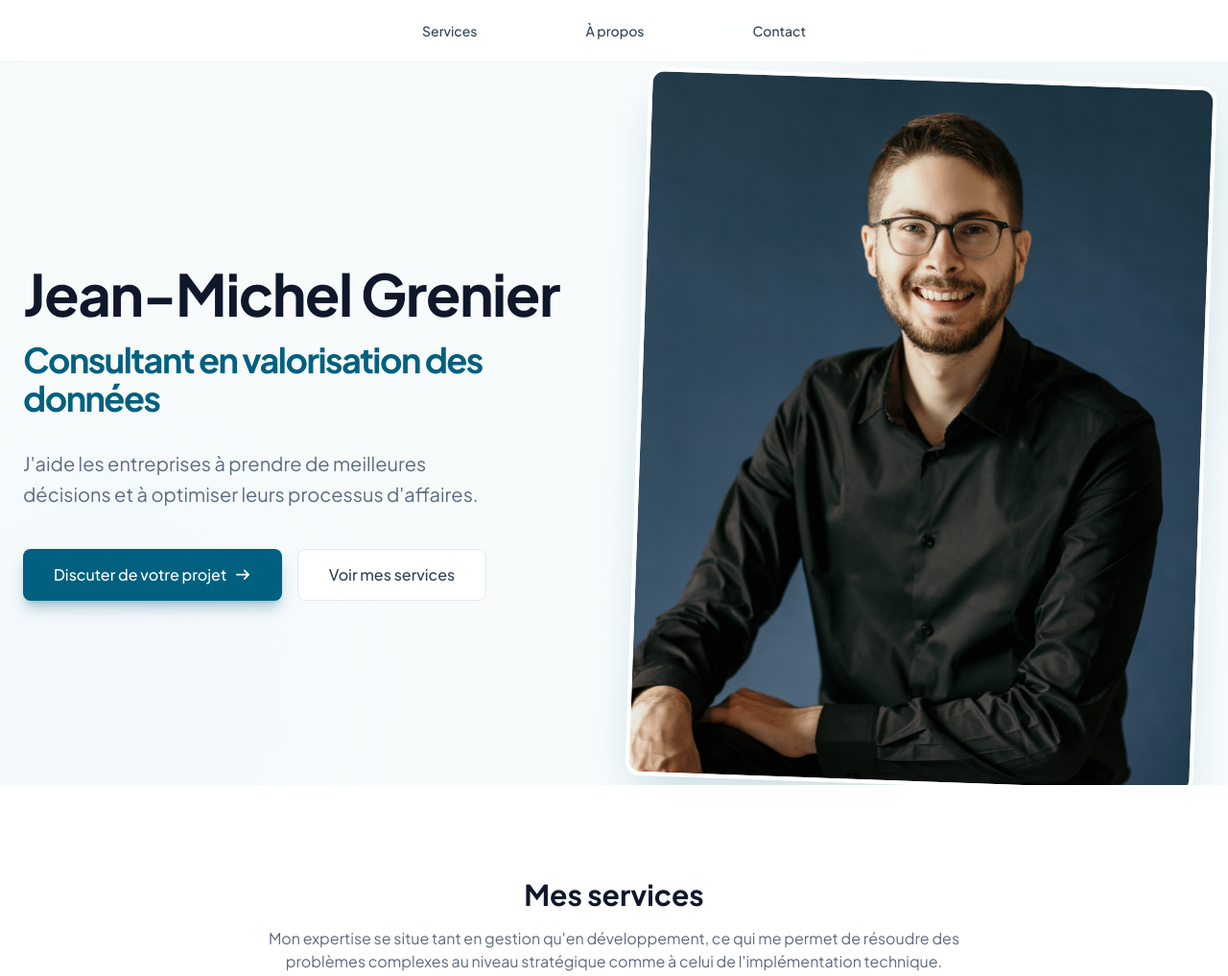
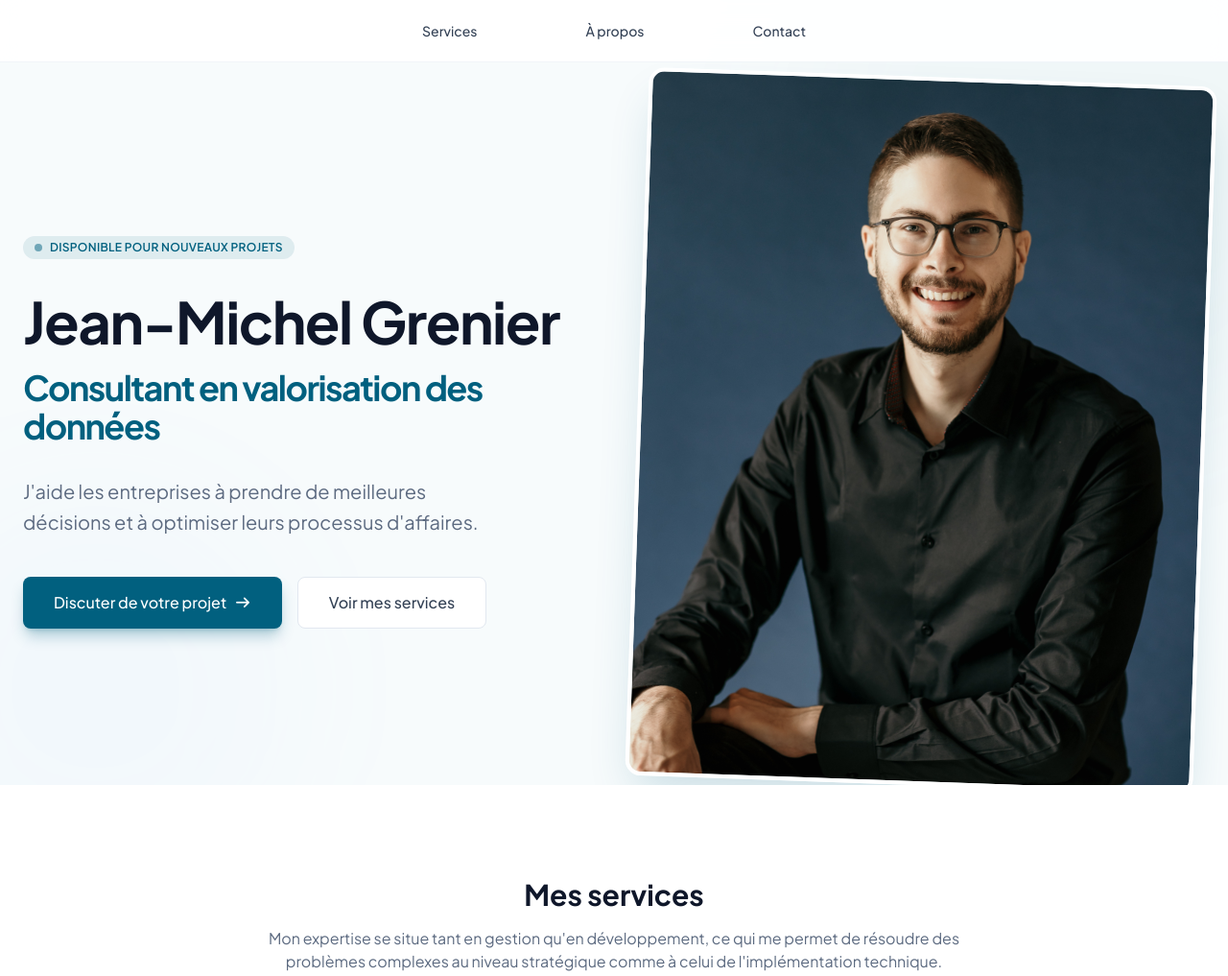
Before and after one commit to jmgrenier/jmgrenier.github.io, a website built with Vite: page index.html in a window 1280 px wide. Shown: the top 1017 px of the page at 96% size. Built offline with nearby package versions, Linux system fonts and the light colour scheme.

Commit message:
Display text

```diff
--- a/index.html
+++ b/index.html
@@ -34,10 +34,10 @@
 
       <div class="max-w-7xl mx-auto px-6 grid lg:grid-cols-2 gap-12 items-center w-full">
         <div class="space-y-8 max-w-2xl">
-          <!-- <div class="inline-flex items-center gap-2 px-3 py-1 rounded-full bg-primary/10 text-primary text-xs font-semibold uppercase tracking-wide">
+          <div class="inline-flex items-center gap-2 px-3 py-1 rounded-full bg-primary/10 text-primary text-xs font-semibold uppercase tracking-wide">
             <span class="w-2 h-2 rounded-full bg-primary animate-pulse"></span>
             Disponible pour nouveaux projets
-          </div> -->
+          </div>
 
           <h1 class="text-5xl lg:text-6xl font-bold text-secondary leading-[1.1] tracking-tight">
             <p class="mb-4">
```
